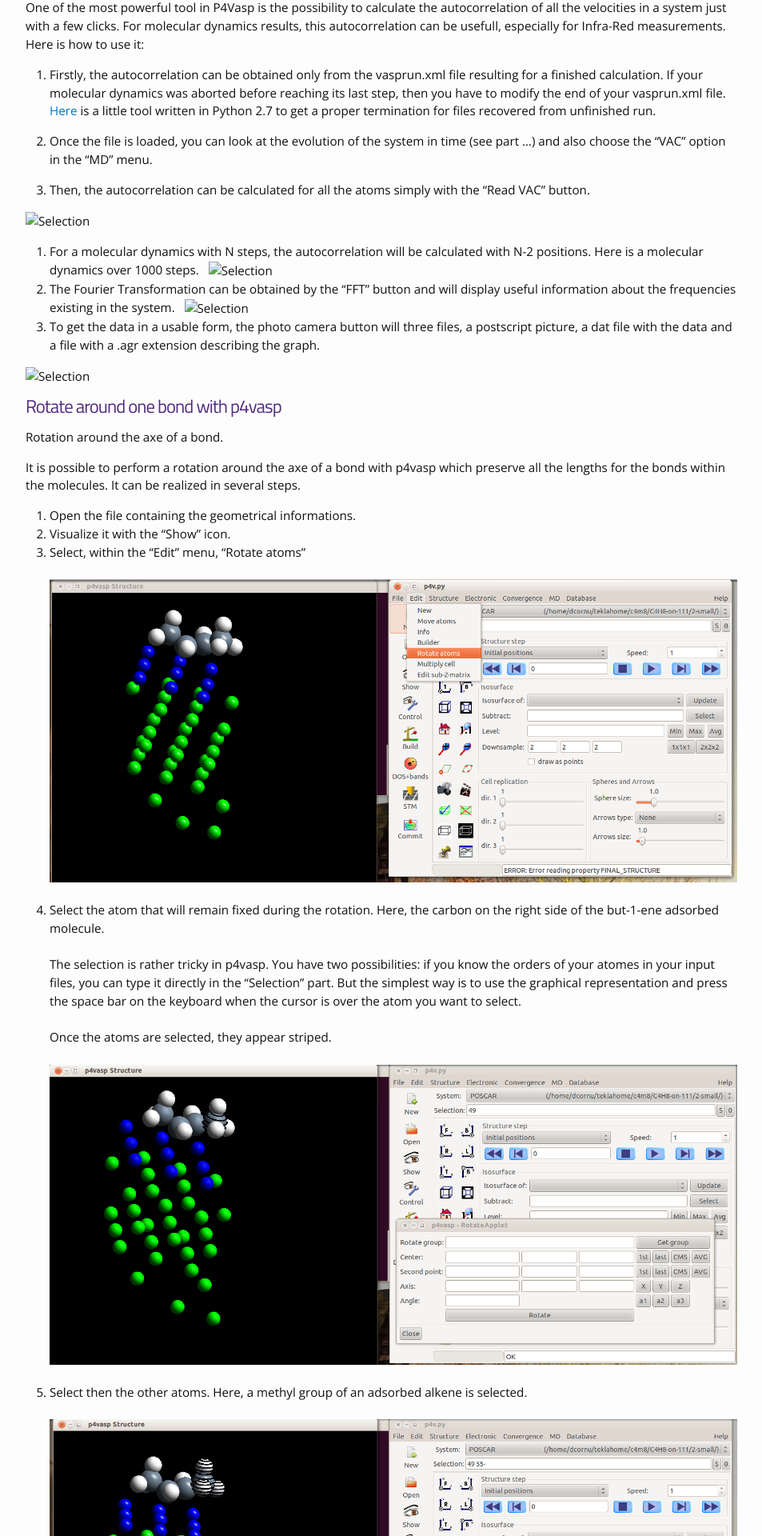
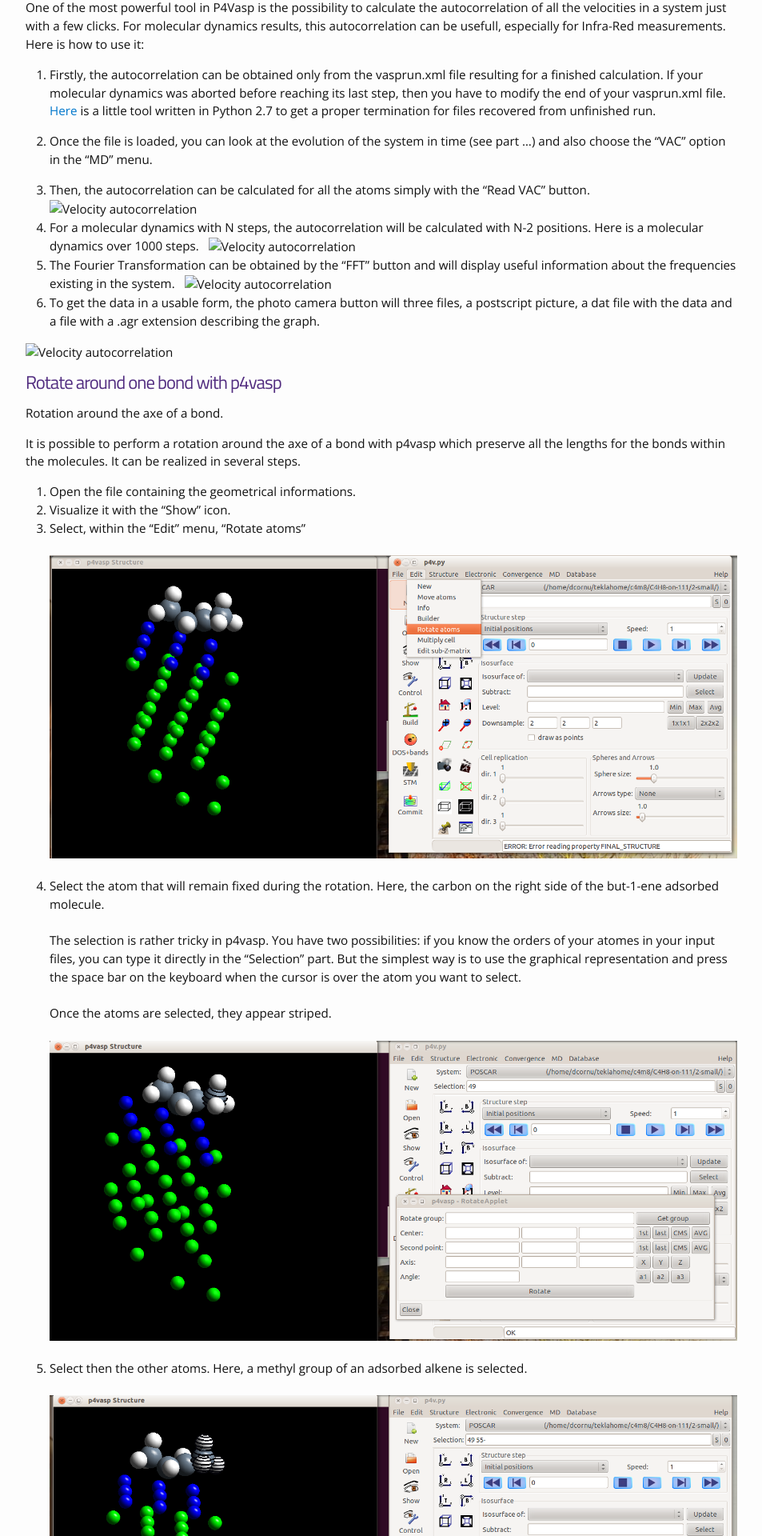
Before and after one commit to dacornu/dacornu.github.io, a Jekyll site: the page built from p4vasp.md, in a window 1280 px wide. Shown: the part 601-2521 px from the top of the page at 80% size, without its empty margins (163-1116 px from the left). Built offline with Jekyll 4.4.1, drawn with Linux system fonts in a browser that asks for light colours.

Commit message:
Update p4vasp.md

```diff
--- a/p4vasp.md
+++ b/p4vasp.md
@@ -27,20 +27,20 @@
 2. Once the file is loaded, you can look at the evolution of the system in time (see part ...) and also choose the "VAC" option in the "MD" menu.
 
 3. Then, the autocorrelation can be calculated for all the atoms simply with the "Read VAC" button.
-
- <img src="VAC1.png" alt="Selection" width="1000">
-
+&nbsp;
+ <img src="VAC1.png" alt="Velocity autocorrelation" width="1000">
+&nbsp;
 4. For a molecular dynamics with N steps, the autocorrelation will be calculated with N-2 positions. Here is a molecular dynamics over 1000 steps.
 &nbsp;
- <img src="VAC2.png" alt="Selection" width="1000">
+ <img src="VAC2.png" alt="Velocity autocorrelation" width="1000">
 &nbsp;
 5. The Fourier Transformation can be obtained by the "FFT" button and will display useful information about the frequencies existing in the system.
 &nbsp;
- <img src="VAC3.png" alt="Selection" width="1000">
+ <img src="VAC3.png" alt="Velocity autocorrelation" width="1000">
 &nbsp;
 6. To get the data in a usable form, the photo camera button will three files, a postscript picture, a dat file with the data and a file with a .agr extension describing the graph.
 
- <img src="VAC4.png" alt="Selection" width="1000">
+ <img src="VAC4.png" alt="Velocity autocorrelation" width="1000">
 
 # Rotate around one bond with p4vasp #
 
```
